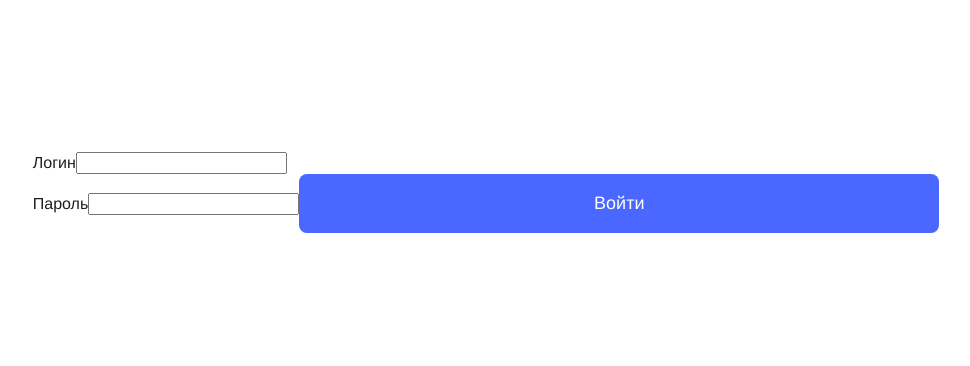
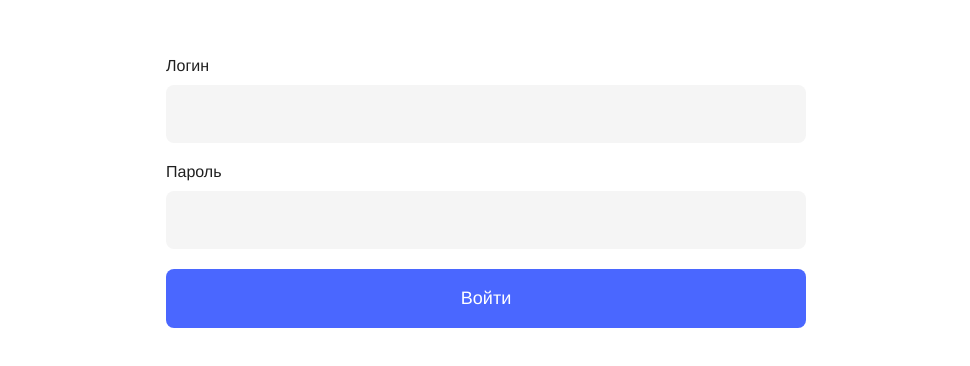
Before and after one commit to AlexeyKrop/testOnly, a React (Create React App) app: page /login in a window 1280 px wide. Shown: the part 208-574 px from the top of the page, without its empty margins (154-1124 px from the left). Built offline with nearby package versions, Linux system fonts and the light colour scheme.

Commit message:
feat: add Input component style

```diff
--- a/src/App.tsx
+++ b/src/App.tsx
@@ -28,7 +28,6 @@ const App = () => {
   const setLoginUser = (login: string, password: string) => {
     //меняю состояние кнопки при запросе на сервер(disabled)
     setDisabled(true)
-    //имитация запроса на сервер(login)
     authAPI.login(login, password)
       .then((data) => {
         //сетаю юзера, которого получил с сервера в локальный стейт
@@ -36,14 +35,8 @@ const App = () => {
         //меняю состояние, что юзер залогинен
         setLogin(!isLogin)
       })
-      .catch(err => {
-        //перехватываю ошибку с сервера и сетаю ошибку в локальный стейт
-        setErrorMessage(err)
-      })
-      .finally(() => {
-        //меняю состояние кнопки при запросе на сервер(disabled=false)
-        setDisabled(false)
-      })
+      .catch(err => setErrorMessage(err))
+      .finally(() => setDisabled(false))
   }
 
   const setLogoutUser = () => {
@@ -64,9 +57,11 @@ const App = () => {
       <StyledWrapperApp>
         <Routes>
           <Route path={'/'} element={<Navigate to={'/profile'}/>}/>
-          <Route path="/profile" element={<Profile user={user} disabled={disabled} setLogoutUser={setLogoutUser} isLogin={isLogin}/>}/>
+          <Route path="/profile"
+                 element={<Profile user={user} disabled={disabled} setLogoutUser={setLogoutUser} isLogin={isLogin}/>}/>
           <Route path="/login"
-                 element={<Login disabled={disabled} callBack={setLoginUser} isLogin={isLogin} errorMessage={errorMessage}/>}/>
+                 element={<Login disabled={disabled} callBack={setLoginUser} isLogin={isLogin}
+                                 errorMessage={errorMessage}/>}/>
           <Route path="*" element={<Navigate to={'404'}/>}/>
         </Routes>
 
--- a/src/components/Button/Button.tsx
+++ b/src/components/Button/Button.tsx
@@ -4,19 +4,6 @@ type ButtonProps = {
   primary?: boolean
   disabled?: boolean
 }
-// export const Button = styled.button<ButtonProps>`
-//   background: ${props => props.primary ? "#4A67FF" : "FFF"};
-//   color: ${props => props.primary ? "white" : "palevioletred"};
-//   disabled:  disabled;
-//   max-width: 640px;
-//   width: 100%;
-//   padding: 19px;
-//   border-radius: 8px;
-//   border: none;
-//   outline: none;
-//   cursor: pointer;
-// `;
-
 const StyledButton = styled.button<ButtonProps>`
   border: none;
   padding: 19px;
@@ -32,13 +19,8 @@ const StyledButton = styled.button<ButtonProps>`
     background: ${(props: any) => !props.disabled ? props.background : '#99A9FF'};
     width: ${(props: any) => props.width || '640px'};
   `},
-  ${props => props.disabled && css`
-    background: #99A9FF
-  `
-  }
 `
 
 export const Button = (props: any) => {
-  console.log(props)
   return <StyledButton {...props}/>;
 };
--- /dev/null
+++ b/src/components/Input/Input.tsx
@@ -0,0 +1,28 @@
+import React from 'react';
+import styled, {css} from "styled-components";
+
+type InputPropsType = {
+  background?: boolean
+}
+
+const sharedStyles = css`
+  max-width: 640px;
+  padding: 20px;
+  margin-top: 10px;
+  border-radius: 8px;
+  border: none;
+  box-sizing: border-box;
+  &:focus {
+    outline: none;
+  }
+`;
+export const StyledError = styled.div`
+  color: #E26F6F;
+  margin-top: 8px;
+  margin-bottom: 20px;
+`;
+export const StyledInput = styled.input`
+  ${sharedStyles};
+  width: 100%;
+  background: ${(props: any) => props.background || '#F5F5F5'};
+`;
--- a/src/components/Login/Login.tsx
+++ b/src/components/Login/Login.tsx
@@ -1,7 +1,8 @@
 import React from 'react';
-import {useForm} from "react-hook-form";
-import { Navigate } from 'react-router-dom';
+import {Controller, useForm} from "react-hook-form";
+import {Navigate} from 'react-router-dom';
 import {Button} from "../Button/Button";
+import {StyledError, StyledInput} from "../Input/Input";
 
 type FormData = {
   login: string;
@@ -34,12 +35,13 @@ export const Login = (props: LoginPropsType) => {
         {props.errorMessage ? props.errorMessage : ''}
       </div>
       <form onSubmit={onSubmit}>
+
         <label>Логин</label>
-      <input {...register("login", {required: true})} />
-      <div>{errors.login && "Обязательное поле"}</div>
+        <StyledInput  {...register("login", {required: true,})}/>
+        <StyledError>{errors.login && "Обязательное поле"}</StyledError>
         <label>Пароль</label>
-      <input type="password" {...register("password", {required: true})} />
-      {/*<div>{errors.password && "Обязательное поле"}</div>*/}
+        <StyledInput type="password" {...register("password", {required: true})} />
+        <StyledError>{errors.password && "Обязательное поле"}</StyledError>
         <Button primary background={'#4A67FF'} disabled={props.disabled} type='submit'>Войти</Button>
       </form>
     </>
```
Lines whose indentation alone changed are shown as unchanged.
